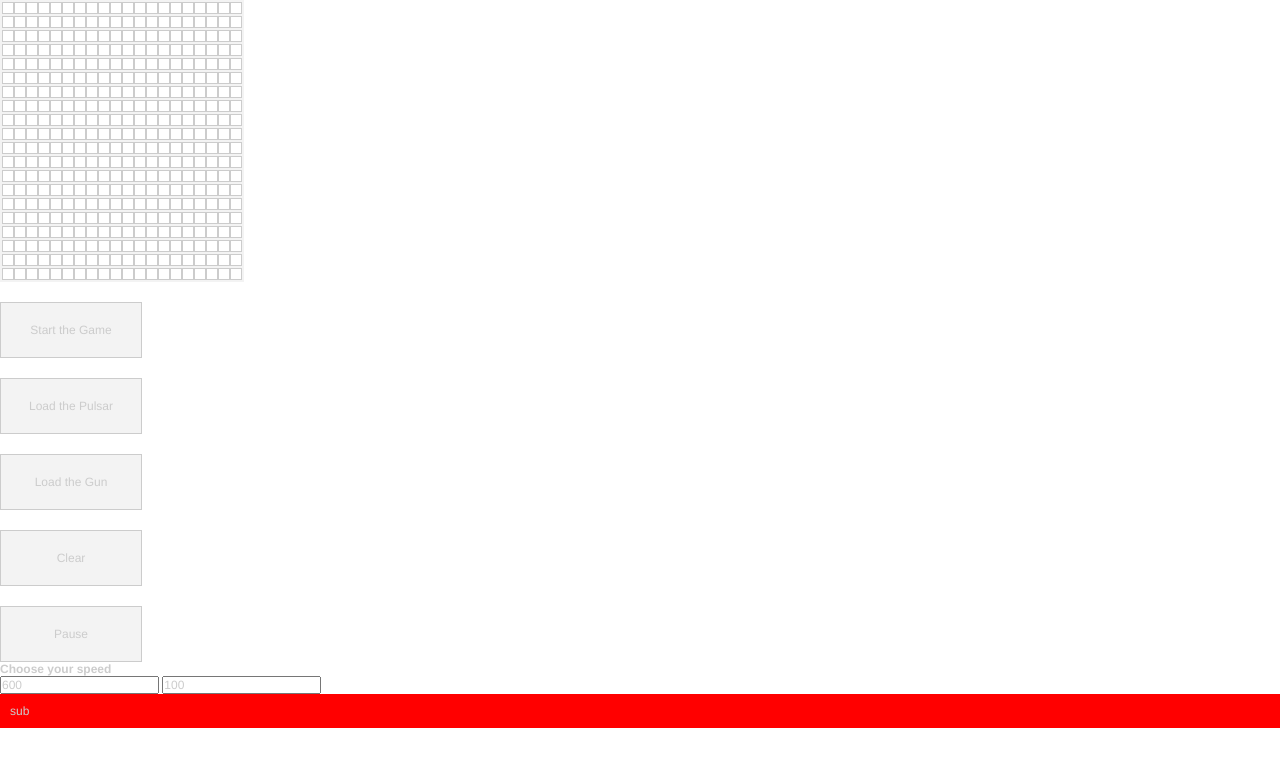
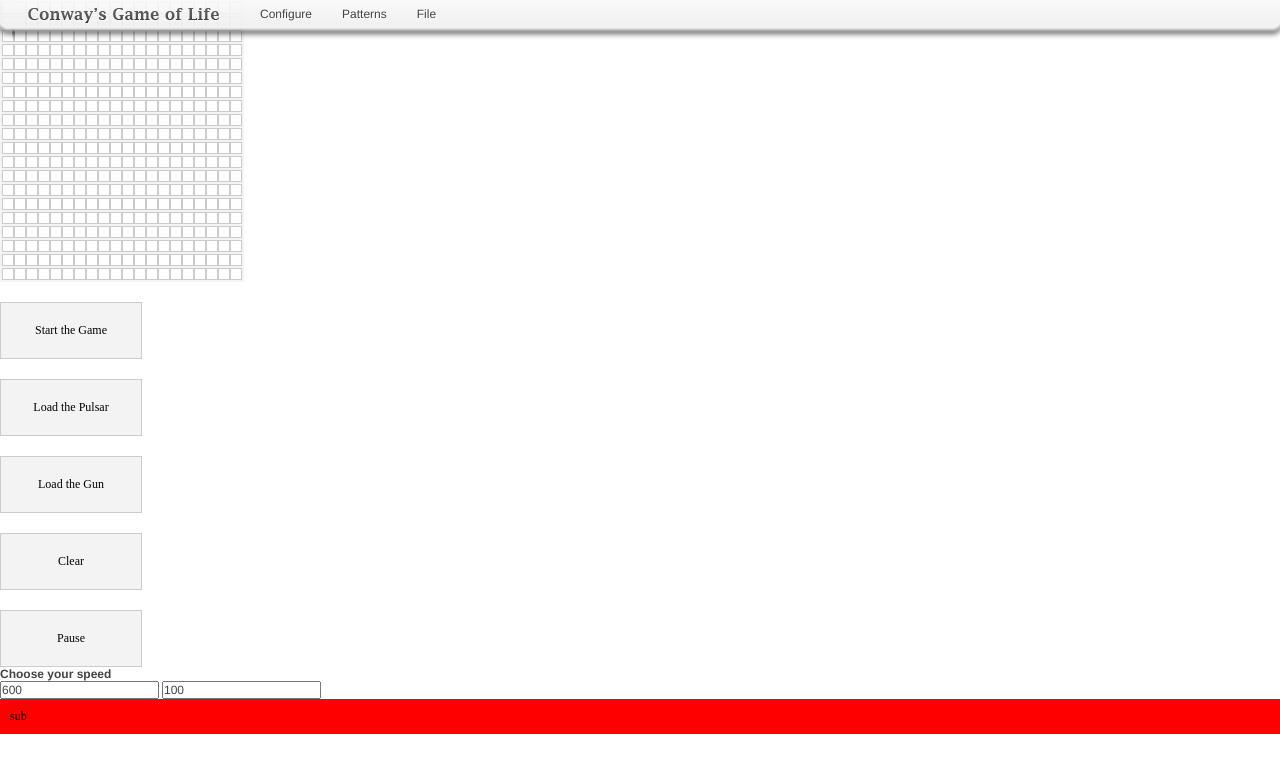
Before and after one commit to nameofname/the-game-of-life, a plain HTML site: page matrix.html in a window 1280 px wide. Drawn offline with Linux system fonts and the light colour scheme.

Commit message:
added styles and images for GUI

```diff
--- a/css/style.css
+++ b/css/style.css
@@ -2,8 +2,13 @@
   margin: 0px;
   padding: 0px;
   font-size: 12px;
-  font-family: "HelveticaNeue-Light", "Helvetica Neue Light", "Helvetica Neue", Helvetica, Arial, "Lucida Grande", sans-serif;
-  color: #CCC;
+}
+
+ul, li, p, h1, h2, input, label {
+	font-family: "HelveticaNeue-Light", "Helvetica Neue Light", "Helvetica Neue", Helvetica, Arial, "Lucida Grande", sans-serif;
+	color: #434343;
+	text-shadow: 1px 1px 1px #ffffff;
+	filter: dropshadow(color=#ffffff, offx=1, offy=1);
 }
 
 table {
@@ -40,3 +45,94 @@ td.on {
   padding: 10px;
   margin-bottom: 20px;
 }
+
+
+/*======================================== Toolbars and nav and everything ========================================*/
+/*=================================================================================================================*/
+#logo {
+	float: left;
+	margin-left: 20px;
+	margin-right: 20px;
+	margin-top: 3px;
+}
+
+#toolbar_bg {
+	width: 100%;
+	height: 40px;
+	position: absolute;
+	top: 0px;
+	z-index: 0;
+}
+
+#toolbar_l {
+	width: 15px;
+	height: 40px;
+	background-image: url(../images/toolbar_l.png);
+	position: absolute;
+	left: 0px;
+	top: 0px;
+}
+
+#toolbar_m {
+	height: 40px;
+	background-image: url(../images/toolbar_m.png);
+	position: absolute;
+	top: 0px;
+	left: 12px;
+	right: 12px;
+}
+
+#toolbar_r {
+	width: 12px;
+	height: 40px;
+	background-image: url(../images/toolbar_r.png);
+	position: absolute;
+	right: 0px;
+	top: 0px;
+}
+
+#toolbar {
+	width: 100%;
+	height: 40px;
+	position:absolute;
+	top:0px;
+}
+
+#toolbar ul.menu {
+	float: left;
+	padding: 0px 15px;
+	list-style: none;
+}
+
+#toolbar ul .menu_li {
+	display: block;
+	height: 40px;
+	padding-top: 7px;
+}
+
+#toolbar ul.menu_inner {
+	position: absolute;
+	top: 29px;
+	list-style: none;
+	display: none;
+	background-color: #FFFFFF;
+	border-left: 1px solid #E7E7E7;
+	border-right: 1px solid #E7E7E7;
+	border-bottom: 1px solid #E7E7E7;
+	border-top: 1px solid #FFFFFF;
+	-webkit-box-shadow: 0px 3px 3px 0px , 0.25);
+	-moz-box-shadow: 0px 3px 3px 0px , 0.25);
+	box-shadow: 0px 3px 3px 0px , 0.25);
+}
+
+#toolbar ul.menu_inner li {
+	padding: 5px 5px;
+}
+
+#toolbar ul.menu_inner li:hover {
+	background-color: #e7e7e7;
+}
+
+#toolbar ul.menu:hover ul.menu_inner {
+	display: block;
+}
--- a/matrix.html
+++ b/matrix.html
@@ -6,6 +6,43 @@
 </head>
 <body>
 <div id="wrapper">
+<div id="toolbar_bg">
+	<div id="toolbar_l">
+    </div>
+	<div id="toolbar_m">
+    </div>
+	<div id="toolbar_r">
+    </div>
+</div>
+<div id="toolbar">
+	<div id="logo"><img src="images/logo.png" alt="Conway's Game of Life" /></div>
+	<ul class="menu">
+    	<li class="menu_li">Configure
+        	<ul class="menu_inner">
+            	<li class="sub_li">Table Wraps</li>
+            	<li class="sub_li">Don'g Wrap</li>
+            	<li class="sub_li">Size</li>
+            	<li class="sub_li">Speed</li>
+            </ul>
+        </li>
+    </ul>
+	<ul class="menu">
+    	<li class="menu_li">Patterns
+        	<ul class="menu_inner">
+            	<li class="sub_li">Pulsar</li>
+            	<li class="sub_li">Gun</li>
+            </ul>
+        </li>
+    </ul>
+	<ul class="menu">
+    	<li class="menu_li">File
+        	<ul class="menu_inner">
+            	<li class="sub_li">Save</li>
+            	<li class="sub_li">Load file</li>
+            </ul>
+        </li>
+    </ul>
+</div>
 <table>
   <tr class="y" id="0">
     <td class="0"></td>
```
Also changed, not shown: images/logo.png (added), images/toolbar_l.png (added), images/toolbar_m.png (added), images/toolbar_r.png (added).
